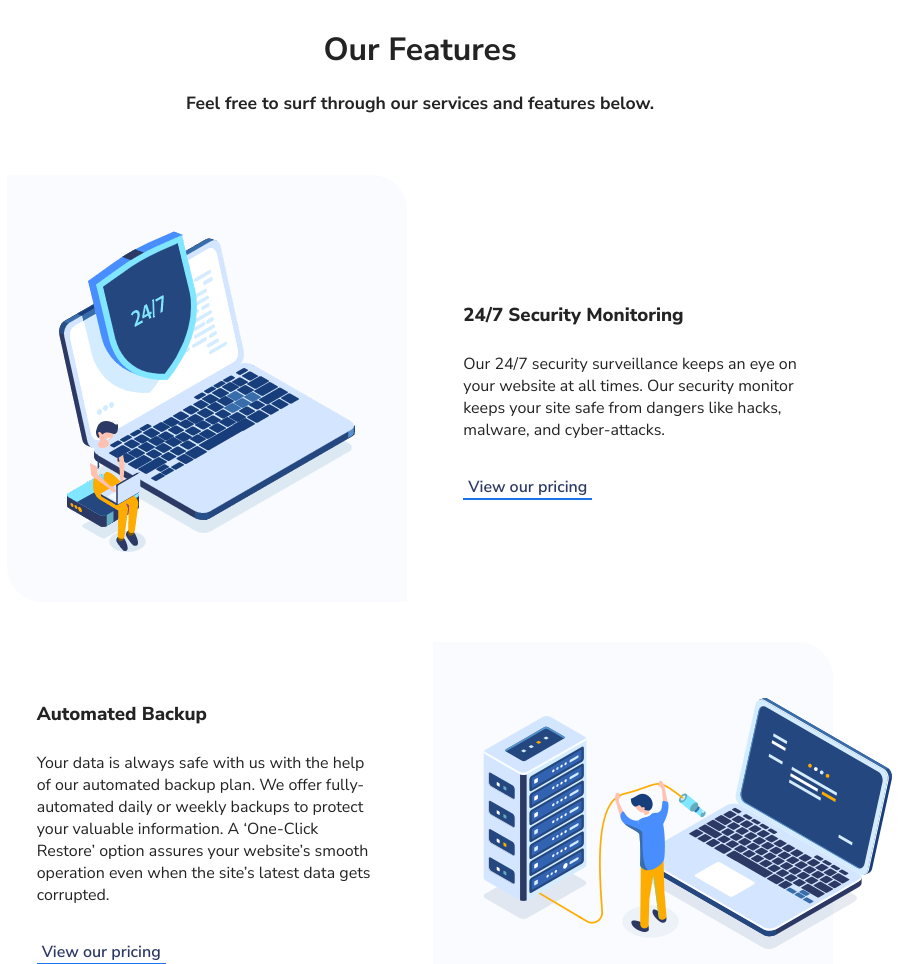
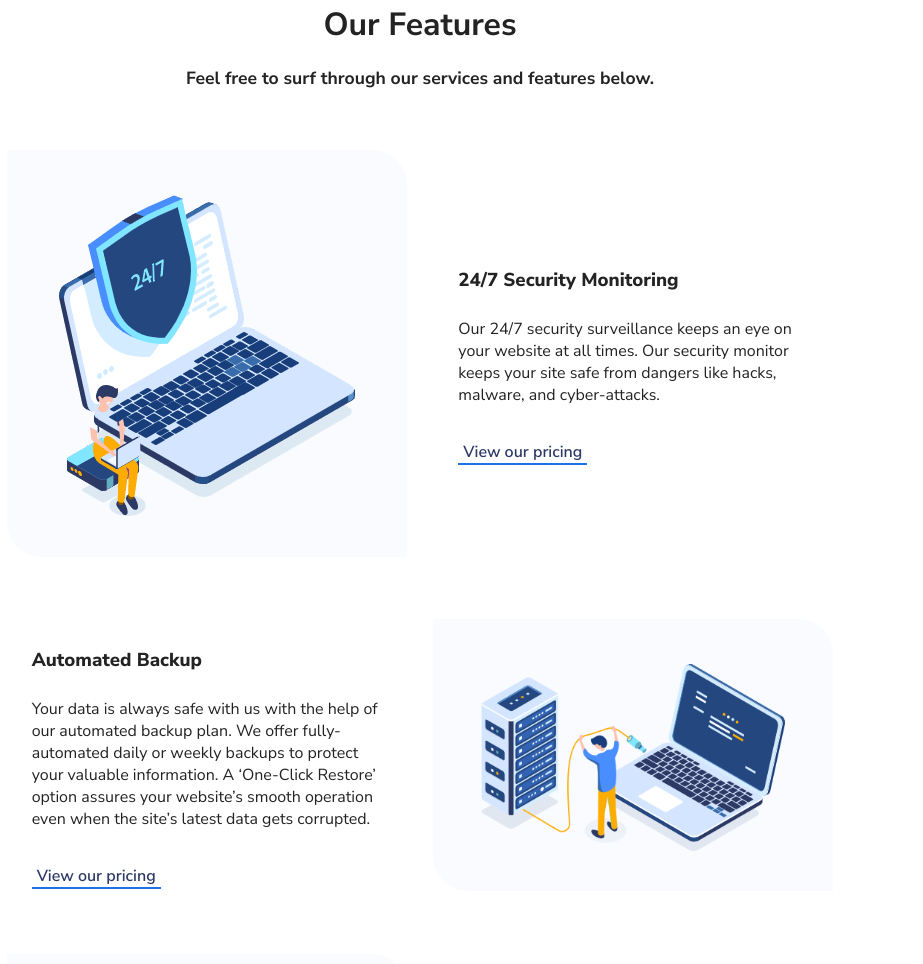
Before and after one commit to HumbleAssassin/codewing-test, a plain HTML site: page index.html in a window 1280 px wide. Shown: the part 1836-2800 px from the top of the page, without its empty margins (220-1143 px from the left). Drawn offline with nearby package versions, Linux system fonts and the light colour scheme; a web font is replaced by a local one.

Commit message:
last final

```diff
--- a/style.css
+++ b/style.css
@@ -9,6 +9,7 @@
 body {
     color:  #232323;
     font-family: 'Nunito Sans', sans-serif;
+    overflow-x: hidden;
 }
 
 .no-style {
@@ -146,7 +147,7 @@ a:hover {
 }
 
 #landing .container {
-    padding: 8% 200px;
+    padding: 7% 200px;
     display: flex;
     align-items: center;
     justify-content: flex-start;
@@ -326,7 +327,7 @@ a:hover {
 
 .with-text {
     width: 45%;
-    padding: 30px;
+    padding: 25px;
 }
 
 .with-image {
@@ -334,10 +335,11 @@ a:hover {
     width: 35%;
     border-top-right-radius: 35px;
     border-bottom-left-radius: 35px;
-    padding: 50px;
+    padding: 40px;
 }
 
 .with-image img {
+    max-width: 95%;
     position: relative;
     top: -10px;
     animation: hover 3s ease-in-out infinite;
```
